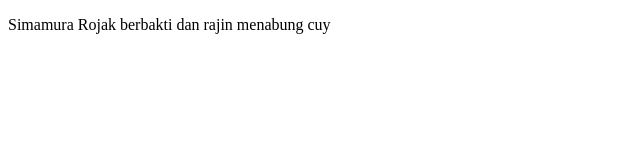
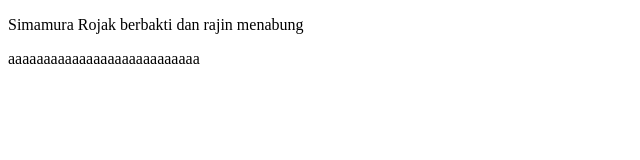
Before and after one commit to FathirBruhhh/proyek_pertama, a plain HTML site: page index.html in a window 1280 px wide. Shown: the whole page, without its empty margins (0-640 px from the left). Drawn offline with Linux system fonts and the light colour scheme.

Commit message:
nambah a

```diff
--- a/index.html
+++ b/index.html
@@ -6,6 +6,7 @@
     <title>Document</title>
 </head>
 <body>
-    <p>Simamura Rojak berbakti dan rajin menabung cuy</p>
+    <p>Simamura Rojak berbakti dan rajin menabung</p>
+    aaaaaaaaaaaaaaaaaaaaaaaaaaa
 </body>
 </html>
```
